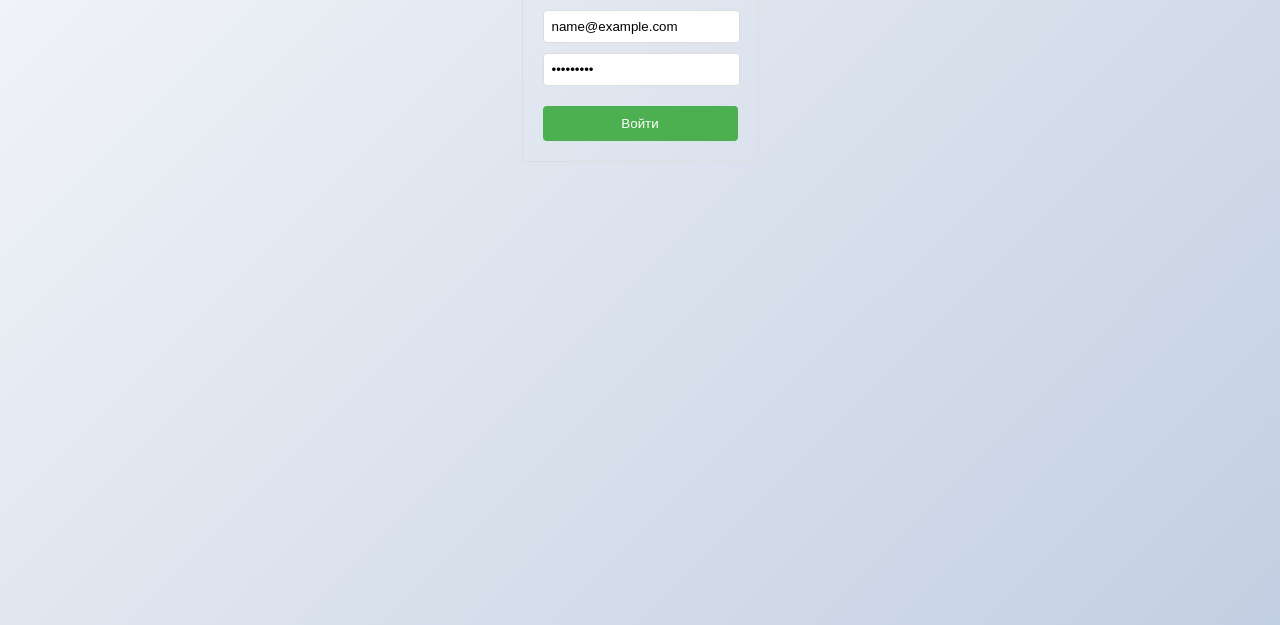
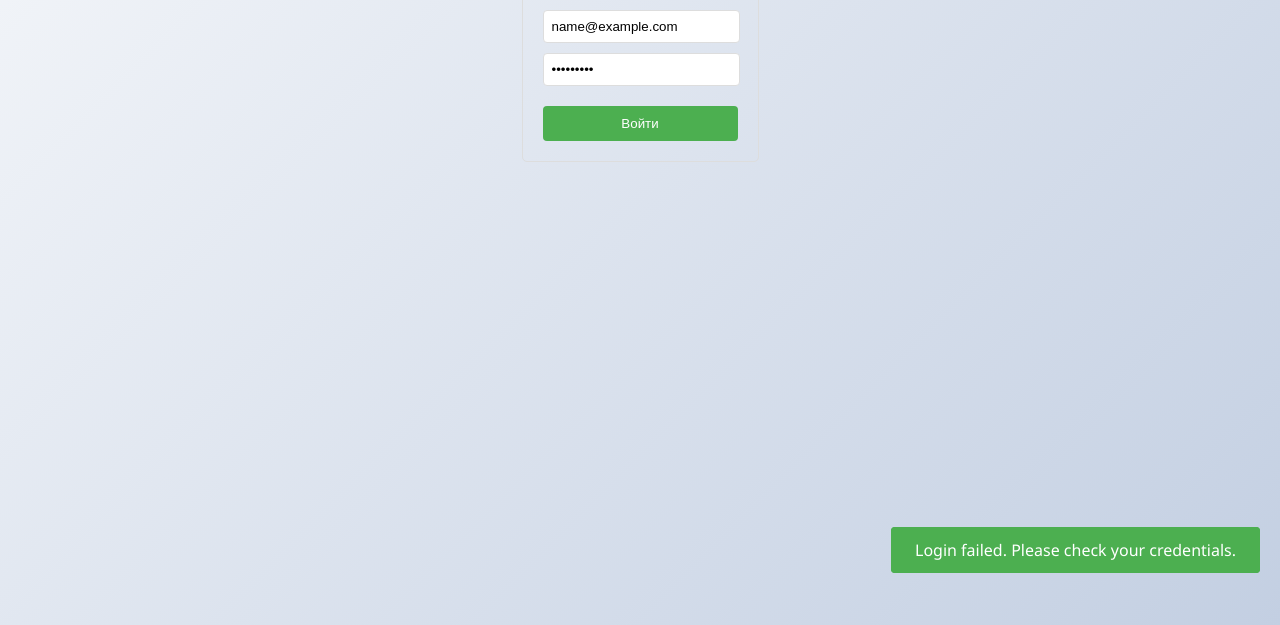
Before and after one commit to elbroandrew/simple-todo-list, a website with bundled scripts: page src/login.html in a window 1280 px wide. Both pictures are taken after typing "name@example.com", "Sample123" into the empty fields and a click on the button "Войти". Shown: the part 207-832 px from the top of the page. Built offline with nearby package versions, Linux system fonts and the light colour scheme; no server answers; some icons are missing.

Commit message:
add: toast

```diff
--- a/src/auth.js
+++ b/src/auth.js
@@ -1,4 +1,5 @@
 import { makeRequest } from './api.js';
+import { showToast } from './showToast.js';
 
 export async function login(email, password) {
   try {
@@ -7,6 +8,7 @@ export async function login(email, password) {
     return response.user;
   } catch (error) {
     console.error('Login failed:', error);
+    showToast("Login failed. Please check your credentials.");
     throw error;
   }
 }
@@ -17,6 +19,7 @@ export async function logout() {
     localStorage.removeItem('accessToken');
   } catch (error) {
     console.error('Logout failed:', error);
+    showToast("Logout failed");
     throw error;
   }
 }
--- a/src/drawApp.js
+++ b/src/drawApp.js
@@ -2,6 +2,7 @@ import { getTasks } from './api.js';
 import { renderTasks } from './renderTasks.js';
 import { isAuthenticated } from './auth.js';
 import { logout } from './auth.js';
+import { showToast } from './showToast.js';
 
 export function drawApp(el) {
   if (!isAuthenticated()) {
@@ -47,6 +48,7 @@ export function drawApp(el) {
 
   // Загружаем и отображаем задачи
   loadAndRenderTasks();
+  showToast("Ваши текущие задачи")
 }
 
 async function loadAndRenderTasks() {
--- a/src/login.js
+++ b/src/login.js
@@ -1,4 +1,5 @@
 import { login } from './auth.js';
+import { showToast } from './showToast.js';
 
 document.getElementById('loginForm').addEventListener('submit', async (e) => {
   e.preventDefault();
@@ -10,6 +11,6 @@ document.getElementById('loginForm').addEventListener('submit', async (e) => {
     await login(email, password);
     window.location.href = '/'; // Перенаправляем на главную после успешного входа
   } catch (error) {
-    alert('Login failed. Please check your credentials.');
+    showToast("Login failed. Please check your credentials.");
   }
 });
--- /dev/null
+++ b/src/showToast.js
@@ -0,0 +1,8 @@
+export function showToast(message, type = 'success') {
+  const toast = document.createElement('div');
+  toast.className = `toast ${type}`;
+  toast.textContent = message;
+  document.body.appendChild(toast);
+
+  setTimeout(() => toast.remove(), 3000);
+}
--- a/src/style.css
+++ b/src/style.css
@@ -355,7 +355,29 @@ h1 {
     opacity: 0;
   }
 }
+.toast {
+  position: fixed;
+  bottom: 20px;
+  right: 20px;
+  padding: 12px 24px;
+  border-radius: 4px;
+  color: white;
+  z-index: 1000;
+  animation: slideIn 0.3s ease-out;
+}
 
+.toast.success {
+  background-color: #4CAF50;
+}
+
+.toast.error {
+  background-color: #F44336;
+}
+
+@keyframes slideIn {
+  from { transform: translateY(100%); opacity: 0; }
+  to { transform: translateY(0); opacity: 1; }
+}
 
 @media (max-width: 768px) {
   .container {
--- a/src/updateTask.js
+++ b/src/updateTask.js
@@ -28,7 +28,10 @@ export function setupTaskUpdate() {
         // Откат при ошибке
         e.target.checked = !isCompleted;
         textSpan.classList.toggle('completed', !isCompleted);
-        alert('Ошибка обновления задачи');
+        if (error.message.includes("Задача не найдена")){
+          taskItem.remove();
+        }
+        alert(error.message || 'Ошибка обновления задачи');
       }
     });
   });
```
